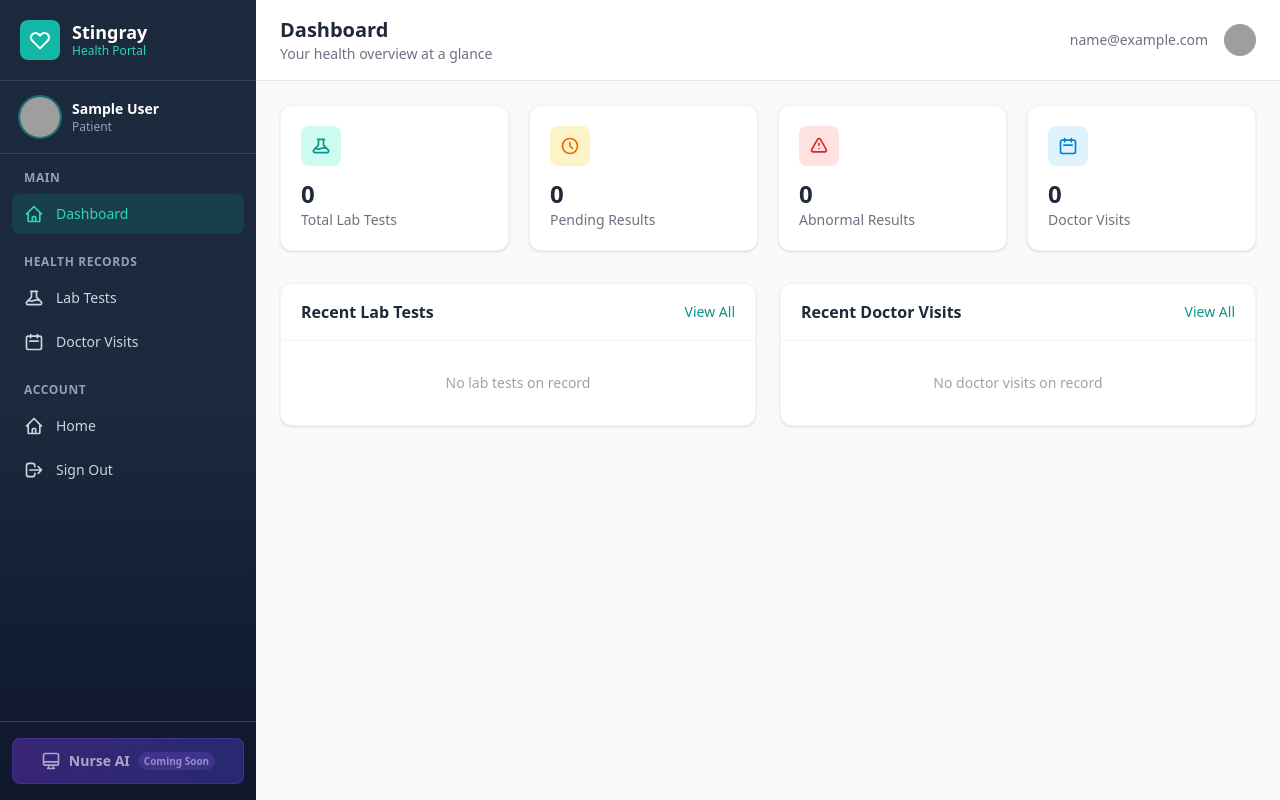
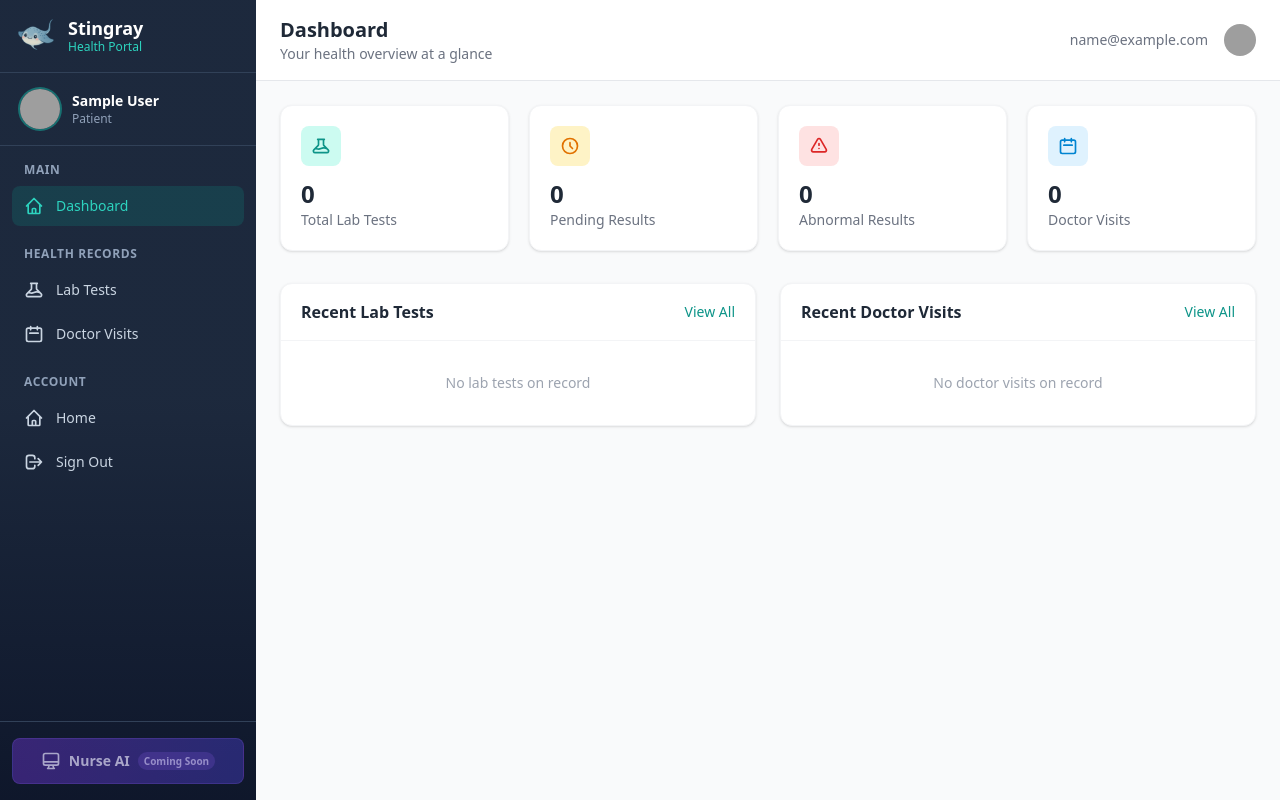
Before and after one commit to neerajmandal/HVE-tech-katas, a Django app: page /portal/ in a window 1280 px wide. Run offline with Django 5.2, Linux system fonts and the light colour scheme; the visitor is signed in with stand-in values (Sample User, id 1); data that the repository does not hold is empty; some libraries are stand-ins or nearby versions; grey boxes are pictures that could not be loaded.

Commit message:
changed to pataient portal

```diff
--- a/StingraysCarePayments/asgi.py
+++ b/StingrayHealthPortal/asgi.py
@@ -1,5 +1,5 @@
 """
-ASGI config for StingraysCarePayments project.
+ASGI config for StingrayHealthPortal project.
 
 It exposes the ASGI callable as a module-level variable named ``application``.
 
@@ -11,6 +11,6 @@ import os
 
 from django.core.asgi import get_asgi_application
 
-os.environ.setdefault("DJANGO_SETTINGS_MODULE", "StingraysCarePayments.settings")
+os.environ.setdefault("DJANGO_SETTINGS_MODULE", "StingrayHealthPortal.settings")
 
 application = get_asgi_application()
--- a/StingraysCarePayments/settings.py
+++ b/StingrayHealthPortal/settings.py
@@ -1,5 +1,5 @@
 """
-Django settings for StingraysCarePayments project.
+Django settings for StingrayHealthPortal project.
 
 Generated by 'django-admin startproject' using Django 5.2.6.
 
@@ -60,7 +60,7 @@ MIDDLEWARE = [
     "allauth.account.middleware.AccountMiddleware",
 ]
 
-ROOT_URLCONF = "StingraysCarePayments.urls"
+ROOT_URLCONF = "StingrayHealthPortal.urls"
 
 TEMPLATES = [
     {
@@ -77,7 +77,7 @@ TEMPLATES = [
     },
 ]
 
-WSGI_APPLICATION = "StingraysCarePayments.wsgi.application"
+WSGI_APPLICATION = "StingrayHealthPortal.wsgi.application"
 
 
 # Database
--- a/StingraysCarePayments/urls.py
+++ b/StingrayHealthPortal/urls.py
@@ -1,5 +1,5 @@
 """
-URL configuration for StingraysCarePayments project.
+URL configuration for StingrayHealthPortal project.
 
 The `urlpatterns` list routes URLs to views. For more information please see:
     https://docs.djangoproject.com/en/5.2/topics/http/urls/
--- a/StingraysCarePayments/wsgi.py
+++ b/StingrayHealthPortal/wsgi.py
@@ -1,5 +1,5 @@
 """
-WSGI config for StingraysCarePayments project.
+WSGI config for StingrayHealthPortal project.
 
 It exposes the WSGI callable as a module-level variable named ``application``.
 
@@ -11,6 +11,6 @@ import os
 
 from django.core.wsgi import get_wsgi_application
 
-os.environ.setdefault("DJANGO_SETTINGS_MODULE", "StingraysCarePayments.settings")
+os.environ.setdefault("DJANGO_SETTINGS_MODULE", "StingrayHealthPortal.settings")
 
 application = get_wsgi_application()
--- a/manage.py
+++ b/manage.py
@@ -6,7 +6,7 @@ import sys
 
 def main():
     """Run administrative tasks."""
-    os.environ.setdefault("DJANGO_SETTINGS_MODULE", "StingraysCarePayments.settings")
+    os.environ.setdefault("DJANGO_SETTINGS_MODULE", "StingrayHealthPortal.settings")
     try:
         from django.core.management import execute_from_command_line
     except ImportError as exc:
--- a/static/output.css
+++ b/static/output.css
@@ -19,7 +19,6 @@
     --color-yellow-50: #FFFBEB;
     --color-yellow-100: #FEF3C7;
     --color-yellow-200: #FDE68A;
-    --color-yellow-400: #FBBF24;
     --color-yellow-500: #F59E0B;
     --color-yellow-600: #D97706;
     --color-yellow-700: #B45309;
@@ -32,9 +31,7 @@
     --color-green-700: #047857;
     --color-green-800: #065F46;
     --color-emerald-600: oklch(59.6% 0.145 163.225);
-    --color-emerald-800: oklch(43.2% 0.095 166.913);
     --color-emerald-900: oklch(37.8% 0.077 168.94);
-    --color-emerald-950: oklch(26.2% 0.051 172.552);
     --color-teal-50: #F0FDFA;
     --color-teal-100: #CCFBF1;
     --color-teal-300: #5EEAD4;
@@ -54,18 +51,12 @@
     --color-sky-700: oklch(50% 0.134 242.749);
     --color-blue-50: #EFF6FF;
     --color-blue-100: #DBEAFE;
-    --color-blue-200: #BFDBFE;
-    --color-blue-300: #93C5FD;
     --color-blue-400: #60A5FA;
     --color-blue-500: #3B82F6;
     --color-blue-600: #2563EB;
     --color-blue-700: #1D4ED8;
     --color-blue-800: #1E40AF;
-    --color-blue-900: #1E3A8A;
-    --color-indigo-400: #818CF8;
-    --color-indigo-500: #6366F1;
     --color-indigo-600: #4F46E5;
-    --color-indigo-700: #4338CA;
     --color-violet-600: oklch(54.1% 0.281 293.009);
     --color-purple-50: #F5F3FF;
     --color-purple-100: #EDE9FE;
@@ -78,7 +69,6 @@
     --color-rose-600: oklch(58.6% 0.253 17.585);
     --color-slate-300: oklch(86.9% 0.022 252.894);
     --color-slate-400: oklch(70.4% 0.04 256.788);
-    --color-slate-600: oklch(44.6% 0.043 257.281);
     --color-slate-700: oklch(37.2% 0.044 257.287);
     --color-slate-800: oklch(27.9% 0.041 260.031);
     --color-slate-900: oklch(20.8% 0.042 265.755);
@@ -130,7 +120,6 @@
     --tracking-wider: 0.05em;
     --leading-tight: 1.25;
     --leading-relaxed: 1.625;
-    --radius-sm: 0.25rem;
     --radius-lg: 0.5rem;
     --radius-xl: 0.75rem;
     --radius-2xl: 1rem;
@@ -593,6 +582,9 @@
   .w-72 {
     width: calc(var(--spacing) * 72);
   }
+  .w-auto {
+    width: auto;
+  }
   .w-full {
     width: 100%;
   }
@@ -1223,9 +1215,6 @@
   }
   .py-4 {
     padding-block: calc(var(--spacing) * 4);
-  }
-  .py-5 {
-    padding-block: calc(var(--spacing) * 5);
   }
   .py-8 {
     padding-block: calc(var(--spacing) * 8);
--- a/templates/portal_base.html
+++ b/templates/portal_base.html
@@ -23,18 +23,14 @@
         <!-- Left Sidebar -->
         <aside class="flex flex-col w-64 bg-gradient-to-b from-slate-800 via-slate-800 to-slate-900 text-white flex-shrink-0">
             <!-- Logo / Brand -->
-            <div class="flex items-center px-5 py-5 border-b border-slate-700">
-                <div class="flex items-center space-x-3">
-                    <div class="w-10 h-10 bg-teal-500 rounded-lg flex items-center justify-center">
-                        <svg class="w-6 h-6 text-white" fill="none" stroke="currentColor" viewBox="0 0 24 24">
-                            <path stroke-linecap="round" stroke-linejoin="round" stroke-width="2" d="M4.318 6.318a4.5 4.5 0 000 6.364L12 20.364l7.682-7.682a4.5 4.5 0 00-6.364-6.364L12 7.636l-1.318-1.318a4.5 4.5 0 00-6.364 0z"></path>
-                        </svg>
-                    </div>
+            <div class="flex items-center px-4 py-4 border-b border-slate-700">
+                <a href="{% url 'home' %}" class="flex items-center space-x-3">
+                    <img src="{% static 'images/stingrays-logo.png' %}" class="h-10 w-auto" style="max-height:40px;" alt="Stingray Health Portal Logo" />
                     <div>
                         <h1 class="text-lg font-bold text-white leading-tight">Stingray</h1>
                         <p class="text-xs text-teal-400 font-medium">Health Portal</p>
                     </div>
-                </div>
+                </a>
             </div>
 
             <!-- Patient Info -->
```
Also changed, not shown: templates/base.html (+2 -6 lines), StingrayHealthPortal/__init__.py (added).
